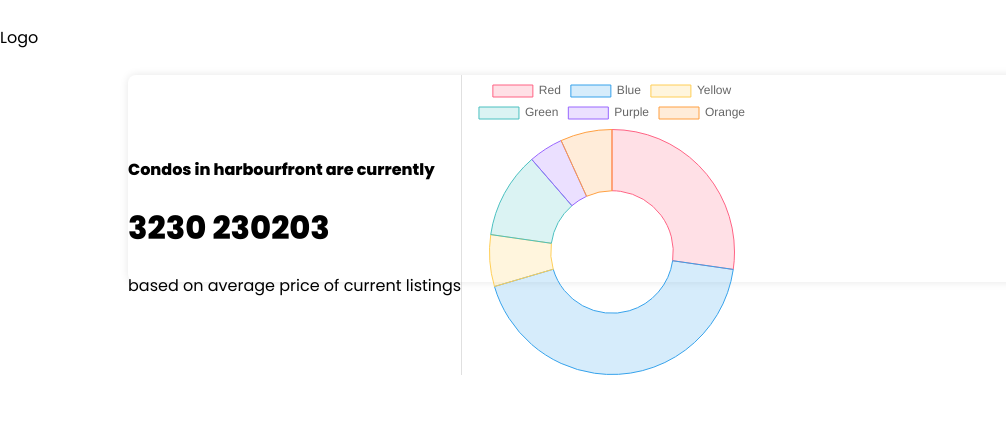
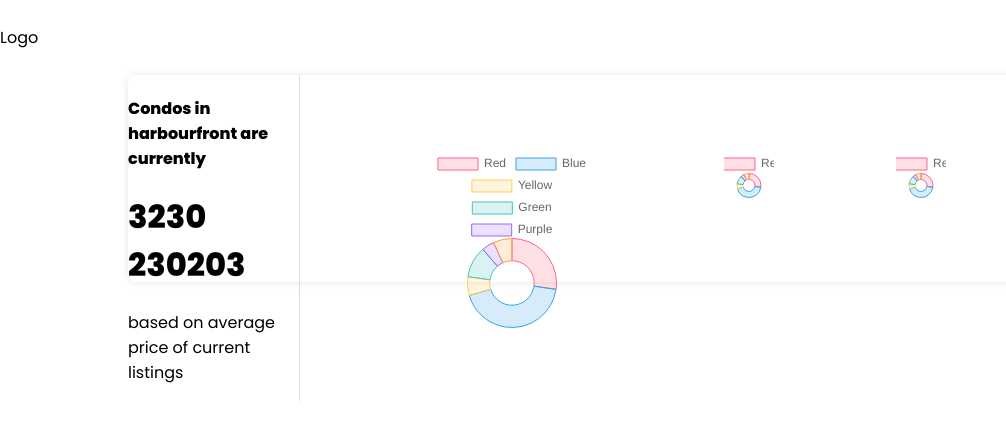
Before and after one commit to alex-polus/HackTheNorth, a React (Create React App) app: page /house in a window 1280 px wide. Shown: the top 422 px of the page, without its empty margins (0-1006 px from the left). Built offline with nearby package versions, Linux system fonts and the light colour scheme.

Commit message:
chartjs skeleton

```diff
--- a/src/Components/HouseRect.tsx
+++ b/src/Components/HouseRect.tsx
@@ -47,14 +47,22 @@
         justifyContent="flex-start"
         alignItems="center"
       >
-        <Grid item>
+        <Grid item md={2}>
           <h4>Condos in harbourfront are currently</h4>
           <h1>3230 230203</h1>
           <p>based on average price of current listings</p>
         </Grid>
         <Divider orientation="vertical" flexItem />
-        <Grid item>
-          <Doughnut data={data} />
+        <Grid container item md={9} justifyContent="space-evenly">
+          <Box style={{ width: 180, height: 180 }}>
+            <Doughnut data={data} />
+          </Box>
+          <Box style={{ width: 50, height: 50 }}>
+            <Doughnut data={data} />
+          </Box>
+          <Box style={{ width: 50, height: 50 }}>
+            <Doughnut data={data} />
+          </Box>
         </Grid>
       </Grid>
     </Box>
```
